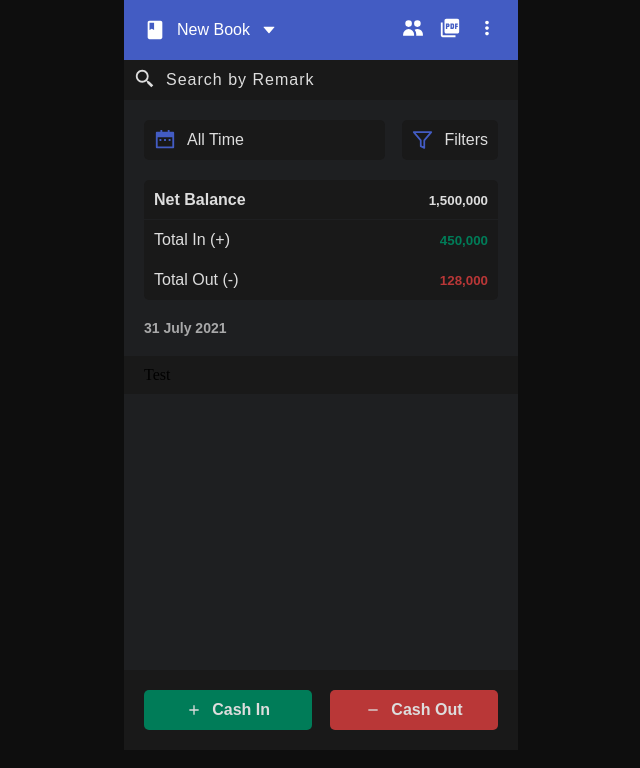
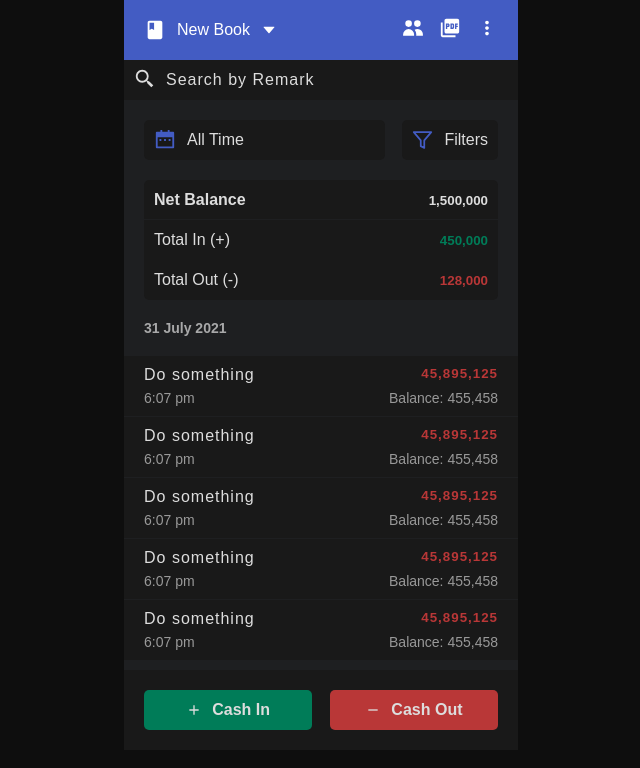
Before and after one commit to javohir98/CashBook_App, a React (Create React App) app: page / in a window 1280 px wide. Shown: the top 768 px of the page, without its empty margins (319-959 px from the left). Built offline with nearby package versions, Linux system fonts and the light colour scheme.

Commit message:
CashBook items

```diff
--- a/src/App.css
+++ b/src/App.css
@@ -288,4 +288,41 @@ body {
   width: 100%;
   background-color: #191919;
   padding: 10px 20px;
+  display: flex;
+  align-items: center;
+  justify-content: space-between;
+  margin-bottom: 1px;
 }
+
+.cash_book_left, .cash_book_right {
+  display: flex;
+  flex-direction: column;
+  justify-content: space-between;
+  height: 40px;
+}
+
+.cash_name {
+  color: #dddddd;
+  font-size: 16px;
+  font-family: sans-serif;
+  letter-spacing: 1px;
+  font-weight: 500;
+}
+
+.cash_time, .tot_balance {
+  color: #999;
+  font-family: sans-serif;
+  font-size: 14px;
+}
+
+.cash_amount {
+  letter-spacing: 1px;
+}
+
+.cash_amount.in {
+  color: #007c58;
+}
+
+.cash_amount.out {
+  color: #b93737;
+}
--- a/src/components/CashBook.js
+++ b/src/components/CashBook.js
@@ -1,9 +1,17 @@
 import React from 'react'
+import NumberFormat from 'react-number-format';
 
 const  CashBook = () => {
     return (
-        <div>
-
+        <div className="cash_book">
+            <div className="cash_book_left">
+                <h4 className='cash_name'>Do something</h4>
+                <span className='cash_time'>6:07 pm</span>
+            </div>
+            <div className="cash_book_right">
+                <NumberFormat className='cost_format cash_amount out' value={45895125} thousandSeparator={true} />
+                <span className='tot_balance' style={{textAlign: 'right'}}>Balance: 455,458</span>
+            </div>
         </div>
     )
 }
--- a/src/components/CashBookContainer.js
+++ b/src/components/CashBookContainer.js
@@ -1,13 +1,17 @@
 import React from 'react'
 import Date from './Date'
+import CashBook from './CashBook';
 
 const  CashBookContainer = () => {
     return (
         <div className='cash_book_container'>
             <Date />
-            <div className="cash_book">
-                Test
-            </div>
+            <CashBook />
+            <CashBook />
+            <CashBook />
+            <CashBook />
+            <CashBook />
+
         </div>
     )
 }
--- a/src/components/TotalBalance.js
+++ b/src/components/TotalBalance.js
@@ -1,11 +1,12 @@
-import React from 'react'
-import { useSelector } from 'react-redux'
+import React from 'react';
+import { useSelector } from 'react-redux';
 import NumberFormat from 'react-number-format';
 
 const TotalBalance = () => {
     const total = useSelector(state => state.count.totalBalance)
     const totalIn = useSelector(state => state.count.totalIn)
     const totalOut = useSelector(state => state.count.totalOut)
+
     return (
         <div className='totalBalance_section'>
             <div className="totalBalance">
```
Also changed, not shown: 1 other file (tests, documents, lock files or other folders).
